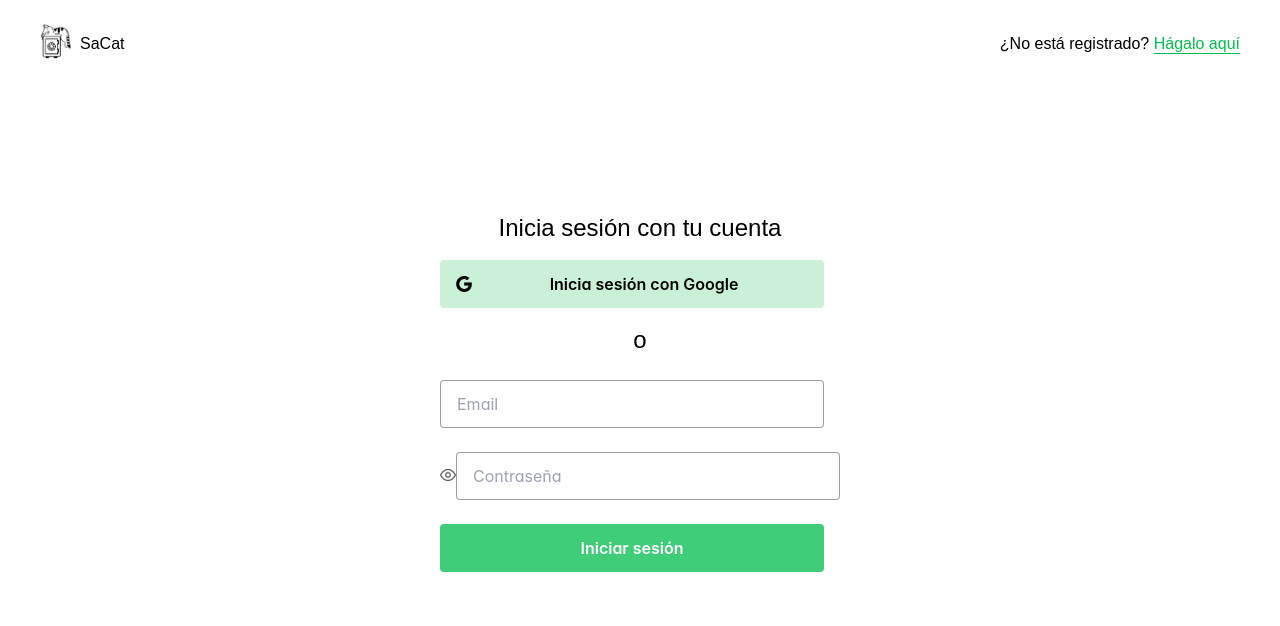
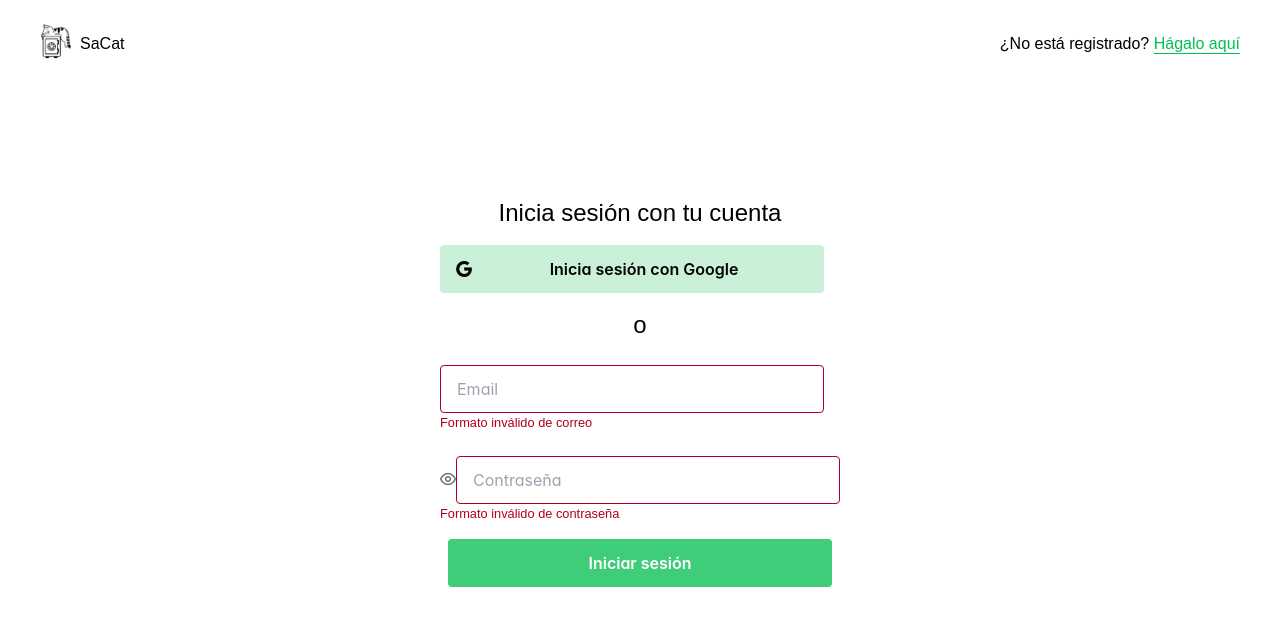
Before and after one commit to SaCat-Fintech/app-frontend, a Nuxt app: page /login in a window 1280 px wide. Both pictures are taken after a click on the button "Iniciar sesión". Shown: the top 626 px of the page. Built offline with nearby package versions, Linux system fonts and the light colour scheme; a web font is replaced by a local one.

Commit message:
chore: validate entries for form

```diff
--- a/pages/login.vue
+++ b/pages/login.vue
@@ -18,14 +18,21 @@
           label="Inicia sesión con Google"
         />
         <p class="text-xl sm:text-2xl mb-2">o</p>
-        <form submit="onSubmitForm" class="flex flex-col gap-6">
+        <form @submit.prevent="onSubmitForm" class="flex flex-col">
           <InputText
             id="email"
             v-model="email"
             class="w-72 sm:w-96 h-12"
             placeholder="Email"
+            required
+            pattern="[a-zA-Z0-9._%+-]+@[a-zA-Z0-9.-]+\.[a-zA-Z]{2,4}"
+            :class="{ 'p-invalid': emailInvalid }"
           />
-          <span class="p-input-icon-right">
+          <small v-if="emailInvalid" class="p-error text-left">
+            Formato inválido de correo
+          </small>
+
+          <span class="p-input-icon-right mt-6">
             <i
               class="pi"
               :class="{ 'pi-eye-slash': showPassword, 'pi-eye': !showPassword }"
@@ -37,13 +44,22 @@
               class="w-72 sm:w-96 h-12"
               placeholder="Contraseña"
               :type="showPassword ? 'text' : 'password'"
+              pattern="^(?=.*\d)(?=.*[a-z])(?=.*[A-Z]).{8,}$"
+              title="Password must contain at least 8 characters, one lowercase letter, one uppercase letter, and one number."
+              :class="{ 'p-invalid': passwordInvalid }"
             />
           </span>
-          <Button
-            @click="onSubmitForm"
-            class="w-72 sm:w-96 h-12"
-            label="Iniciar sesión"
-          />
+          <small v-if="passwordInvalid" class="p-error text-left">
+            Formato inválido de contraseña
+          </small>
+
+          <div class="mt-4">
+            <Button
+              @click="onSubmitForm"
+              class="w-72 sm:w-96 h-12"
+              label="Iniciar sesión"
+            />
+          </div>
         </form>
       </div>
     </div>
@@ -56,11 +72,26 @@ export default {
       email: "",
       password: "",
       showPassword: false,
+      emailInvalid: false,
+      passwordInvalid: false,
     };
   },
-  computed: {
+  computed: {},
+  methods: {
+    onSubmitForm() {
+      this.emailInvalid = !this.isValidEmail();
+      this.passwordInvalid = !this.isValidPassword();
+
+      if (this.isValidEmail() && this.isValidPassword()) {
+        // Form is valid, proceed with submission
+        console.log("Form is valid");
+        // You can submit the form data to your server or perform other actions here.
+      } else {
+        // Form is invalid, show error messages or prevent submission
+        console.log("Form is invalid");
+      }
+    },
     isValidEmail() {
-      // TODO: Prevent SQL injection
       const emailPattern = /^[a-zA-Z0-9._-]+@[a-zA-Z0-9.-]+\.[a-zA-Z]{2,4}$/;
       return emailPattern.test(this.email);
     },
@@ -69,15 +100,6 @@ export default {
       return passwordPattern.test(this.password) && this.password.length >= 8;
     },
   },
-  methods: {
-    onSubmitForm() {
-      if (this.isValidEmail && this.isValidPassword) {
-        console.log("SUCCESS");
-      } else {
-        console.log("Not cool");
-      }
-    },
-  },
 };
 </script>
 
```
